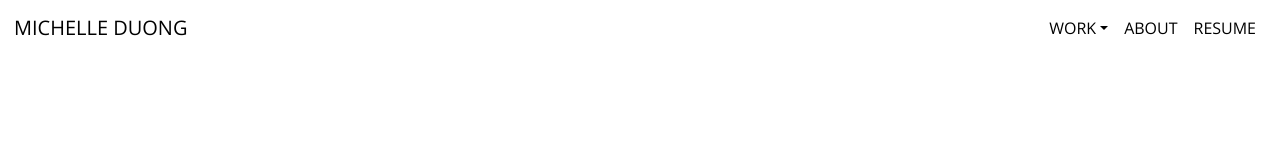
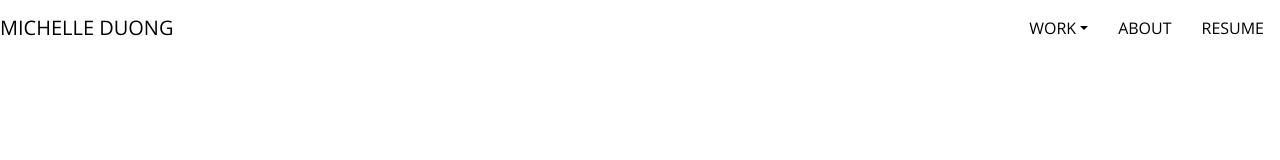
Before and after one commit to m4duong/portfolio, a plain HTML site: page nav.html in a window 1280 px wide. Drawn offline with nearby package versions, Linux system fonts and the light colour scheme.

Commit message:
testing nav

```diff
--- a/css/nav.css
+++ b/css/nav.css
@@ -32,9 +32,14 @@ a.underline:hover::before {
 	border: none !important;
 }
 
-/*.navbar-nav .nav-link*/ .navbar {
+.navbar-nav .nav-link {
   padding-right: 16 !important;
   padding-left: 14 !important;
+}
+
+.navbar {
+  padding-left: 0px;
+  padding-right: 0px;
 }
 
 a.dropdown-item:hover {
```
